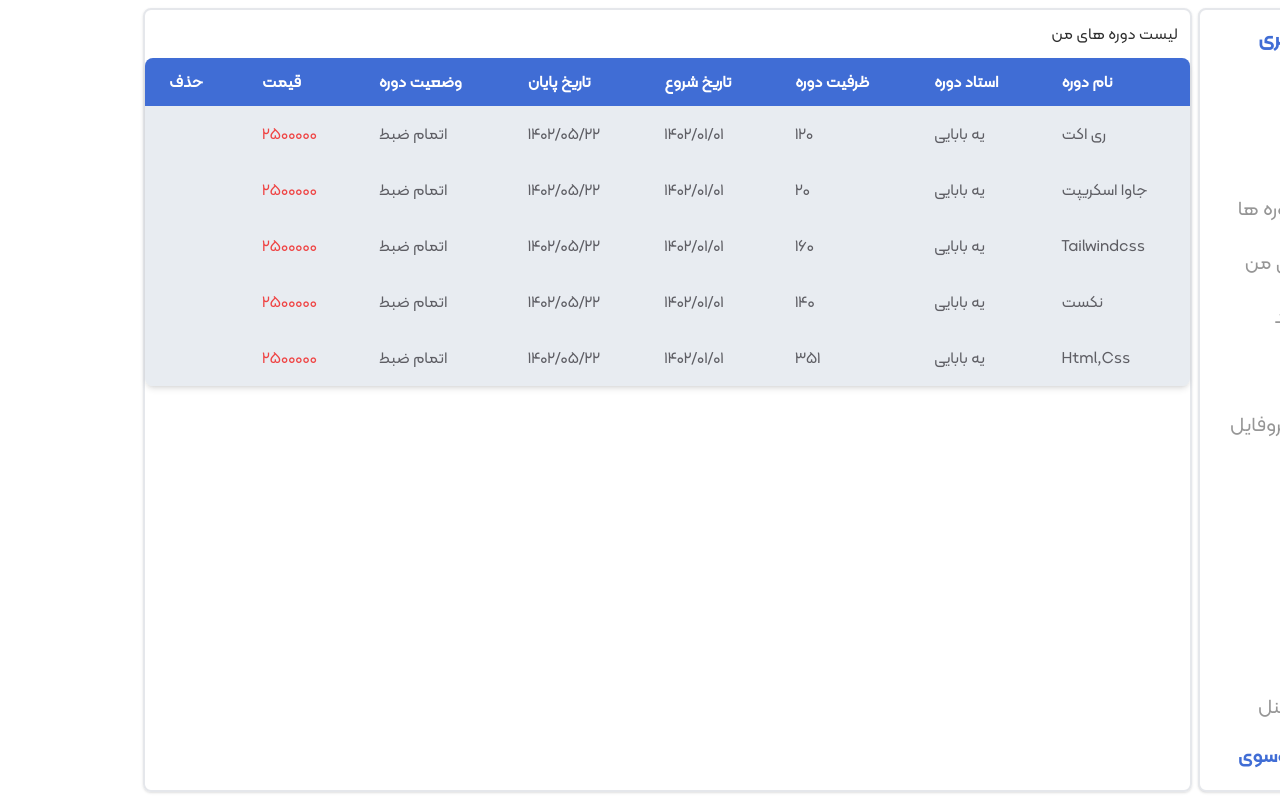
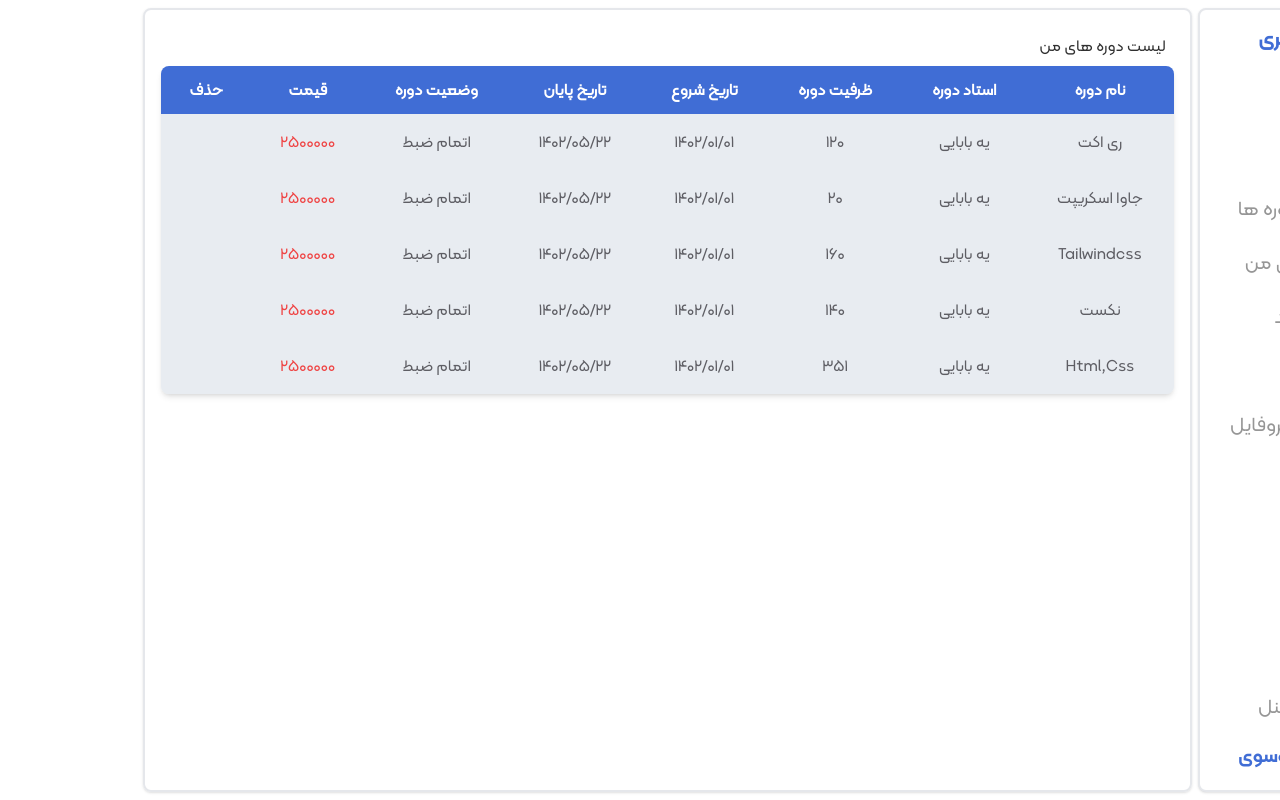
Before and after one commit to mbadangiz/Big-Bang, a React (Vite) app: page /User/Panel/MyCoursesList in a window 1280 px wide. Built offline with nearby package versions, Linux system fonts and the light colour scheme; some icons are missing.

Commit message:
Table edit

```diff
--- a/src/Components/User/Panel/PanelHolder/PanelContent/MyCoursesList/MyCoursesList.jsx
+++ b/src/Components/User/Panel/PanelHolder/PanelContent/MyCoursesList/MyCoursesList.jsx
@@ -4,7 +4,7 @@ import { TableList } from "./TableList/TableList";
 const MyCoursesList = () => {
   return (
     <>
-      <h1 className="p-3">لیست دوره های من</h1>
+      <h1 className="p-2">لیست دوره های من</h1>
       <TableList />
     </>
   );
--- a/src/Components/User/Panel/PanelHolder/PanelContent/MyCoursesList/TableList/TableList.jsx
+++ b/src/Components/User/Panel/PanelHolder/PanelContent/MyCoursesList/TableList/TableList.jsx
@@ -58,7 +58,7 @@ const TableList = () => {
   return (
     <>
       <div className="relative overflow-x-auto shadow-md sm:rounded-lg bg-slate-100">
-        <table className="w-full text-base text-left text-gray-500 dark:text-gray-400">
+        <table className="w-full text-base text-center text-gray-500 dark:text-gray-400">
           <thead className="text-base text-white uppercase bg-bluePrimary">
             <tr>
               <th scope="col" className="px-6 py-3">
--- a/src/Components/User/Panel/PanelHolder/PanelContent/index.jsx
+++ b/src/Components/User/Panel/PanelHolder/PanelContent/index.jsx
@@ -4,7 +4,7 @@ import { Outlet } from "react-router-dom";
 const PanelContent = () => {
   return (
     <div className="h-screen py-2 px-[6px]">
-      <div className="border-2 border-solid border-gray-200 h-full shadow rounded-lg mr-[6px]">
+      <div className="border-2 border-solid border-gray-200 h-full shadow rounded-lg mr-[6px] p-4">
         <Outlet />
       </div>
     </div>
```
